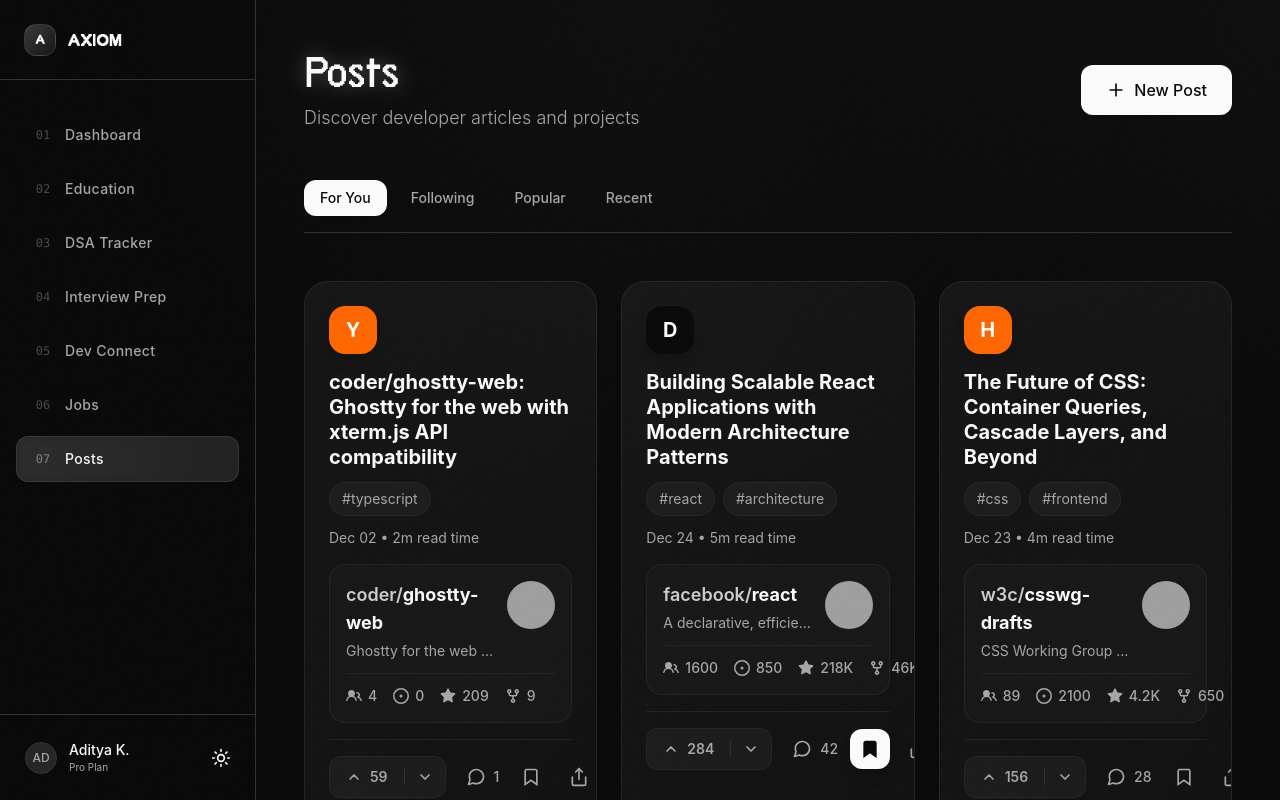
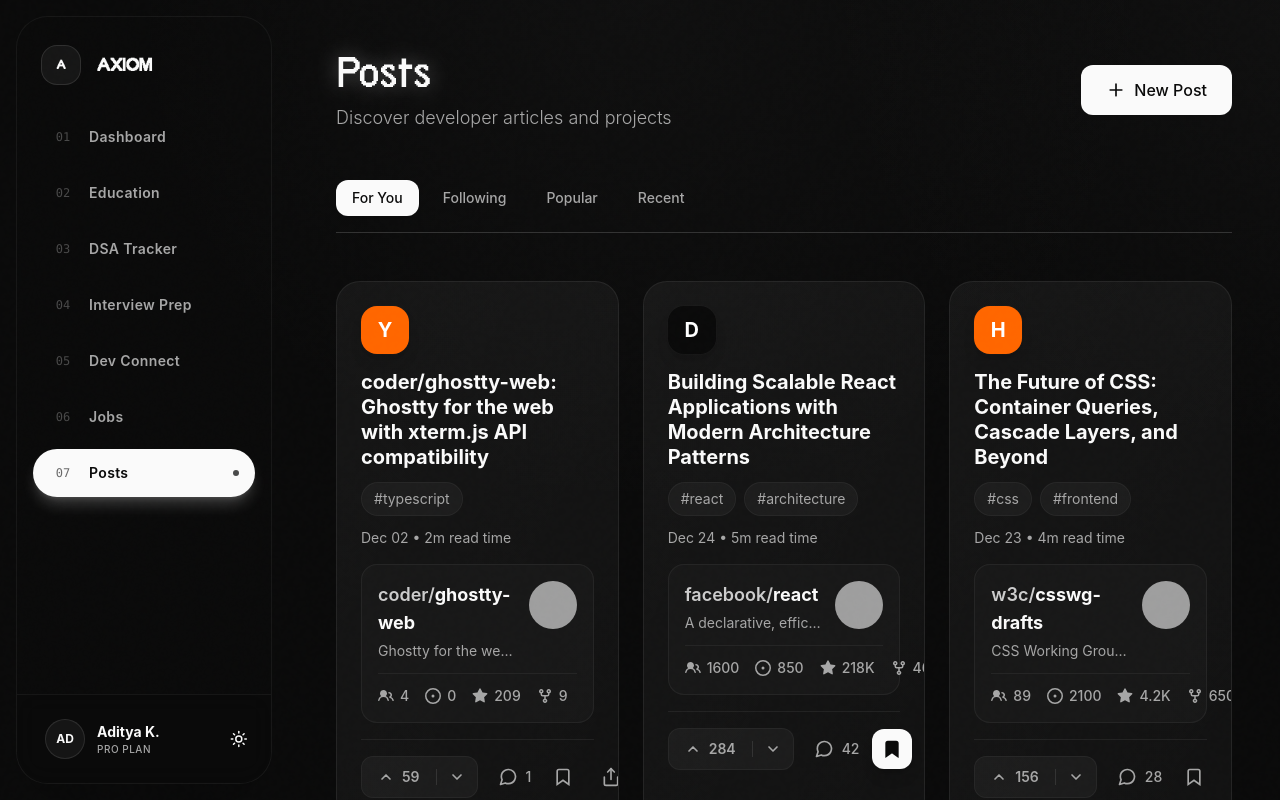
Before and after one commit to Adi-gitX/AXIOM, a React (Vite) app: page /app/posts in a window 1280 px wide. Built offline with nearby package versions, Linux system fonts and the light colour scheme; grey boxes are pictures that could not be loaded.

Commit message:
Redesign sidebar with glass aesthetic, updated branding, and pill-shaped navigation items.

```diff
--- a/src/components/Sidebar.jsx
+++ b/src/components/Sidebar.jsx
@@ -14,42 +14,45 @@ const Sidebar = () => {
   ];
 
   return (
-    <div className="h-screen sticky top-0 border-r border-border bg-background/60 backdrop-blur-xl flex flex-col w-64 shrink-0 z-40 transition-all duration-300">
+    <div className="h-screen sticky top-0 flex flex-col w-72 shrink-0 z-40 p-4 transition-all duration-300">
+
+      {/* Sidebar Container - Landing Page Glass Aesthetic */}
+      <div className="h-full flex flex-col rounded-[2rem] bg-background/50 backdrop-blur-xl border border-white/20 dark:border-white/5 shadow-2xl overflow-hidden transition-all duration-500">
 
         {/* Brand */}
-      <div className="h-20 flex items-center px-6 border-b border-border">
-        <NavLink to="/" className="flex items-center gap-3 group">
-          <div className="w-8 h-8 rounded-xl bg-gradient-to-br from-primary/20 to-primary/5 border border-primary/10 flex items-center justify-center group-hover:shadow-[0_0_15px_rgba(var(--primary),0.3)] transition-all duration-300">
-            <span className="text-primary text-sm font-bold font-display">A</span>
+        <div className="h-24 flex items-center px-6">
+          <NavLink to="/" className="flex items-center gap-4 group w-full py-2">
+            <div className="w-10 h-10 rounded-2xl bg-foreground/5 border border-foreground/10 flex items-center justify-center group-hover:scale-110 transition-transform duration-300">
+              <span className="text-foreground text-sm font-bold font-display">A</span>
             </div>
-          <span className="font-semibold text-lg text-foreground tracking-wide font-display group-hover:text-glow transition-all">AXIOM</span>
+            <span className="font-bold text-xl text-foreground font-display tracking-tight group-hover:text-glow transition-all">AXIOM</span>
           </NavLink>
         </div>
 
         {/* Navigation */}
-      <nav className="flex-1 px-4 py-8 space-y-2 overflow-y-auto custom-scrollbar">
+        <nav className="flex-1 space-y-2 overflow-y-auto custom-scrollbar px-4 pb-4">
           {navItems.map((item, i) => (
             <NavLink
               key={item.path}
               to={item.path}
               end={item.end}
               className={({ isActive }) => `
-              flex items-center gap-3 px-4 py-3 rounded-xl text-sm font-medium transition-all duration-300 group relative overflow-hidden
+                relative flex items-center gap-4 px-5 py-3.5 rounded-full text-sm font-medium transition-all duration-300 group
                 ${isActive
-                ? 'bg-primary/10 text-primary shadow-sm border border-primary/10'
-                : 'text-muted-foreground hover:text-foreground hover:bg-muted/50 border border-transparent'
+                  ? 'bg-foreground text-background shadow-lg shadow-foreground/20'
+                  : 'text-muted-foreground hover:text-foreground hover:bg-foreground/5'
                 }
               `}
             >
               {({ isActive }) => (
                 <>
-                {/* Active Indicator Glow */}
-                {isActive && <div className="absolute inset-0 bg-gradient-to-r from-primary/10 to-transparent opacity-50 blur-sm" />}
-
-                <span className={`w-5 text-xs text-center font-mono opacity-40 group-hover:opacity-80 transition-opacity ${isActive ? 'text-primary' : ''}`}>
+                  <span className={`w-5 text-xs text-center font-mono transition-opacity ${isActive ? 'opacity-60' : 'opacity-40 group-hover:opacity-100'}`}>
                     {String(i + 1).padStart(2, '0')}
                   </span>
-                <span className="relative z-10 font-sans tracking-wide">{item.label}</span>
+                  <span className="font-sans tracking-wide font-semibold">{item.label}</span>
+
+                  {/* Subtle active indicator dot */}
+                  {isActive && <div className="absolute right-4 w-1.5 h-1.5 rounded-full bg-background animate-pulse" />}
                 </>
               )}
             </NavLink>
@@ -57,17 +60,22 @@ const Sidebar = () => {
         </nav>
 
         {/* Footer */}
-      <div className="p-4 border-t border-border flex items-center gap-2">
-        <div className="flex-1 flex items-center gap-3 px-2 py-2 rounded-xl hover:bg-muted/50 cursor-pointer transition-all duration-300 group border border-transparent hover:border-border/50">
-          <div className="w-8 h-8 rounded-full bg-muted border border-border flex items-center justify-center text-muted-foreground text-xs font-medium group-hover:text-foreground group-hover:border-border transition-all">
+        <div className="mt-auto p-4 border-t border-white/10 dark:border-white/5 bg-background/20 backdrop-blur-md">
+          <div className="flex items-center gap-3">
+            <div className="flex-1 flex items-center gap-3 px-3 py-2 rounded-xl hover:bg-foreground/5 transition-all duration-300 cursor-pointer group">
+              <div className="w-10 h-10 rounded-full bg-foreground/5 border border-foreground/10 flex items-center justify-center text-foreground text-xs font-bold">
                 AD
               </div>
               <div className="flex-1 min-w-0">
-            <p className="text-sm font-medium text-foreground group-hover:text-primary truncate transition-colors">Aditya K.</p>
-            <p className="text-[10px] text-muted-foreground group-hover:text-foreground/80 transition-colors">Pro Plan</p>
+                <p className="text-sm font-bold text-foreground group-hover:text-glow transition-colors">Aditya K.</p>
+                <p className="text-[10px] text-muted-foreground font-medium uppercase tracking-wider">Pro Plan</p>
               </div>
             </div>
+            <div className="scale-90 origin-right">
               <AnimatedThemeToggler />
+            </div>
+          </div>
+        </div>
       </div>
     </div>
   );
```
Lines whose indentation alone changed are shown as unchanged.
